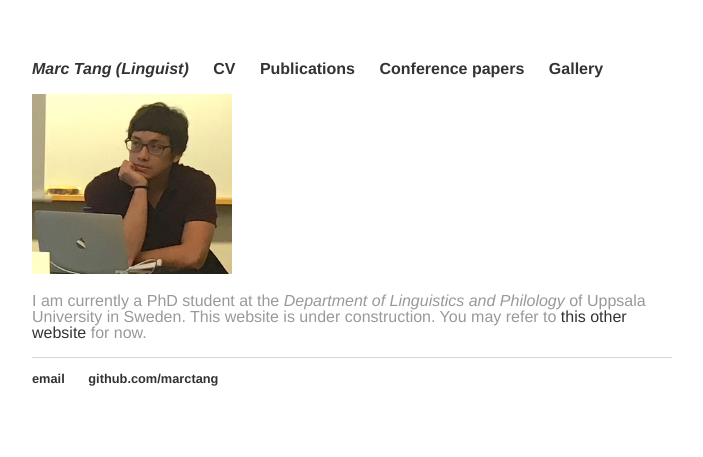
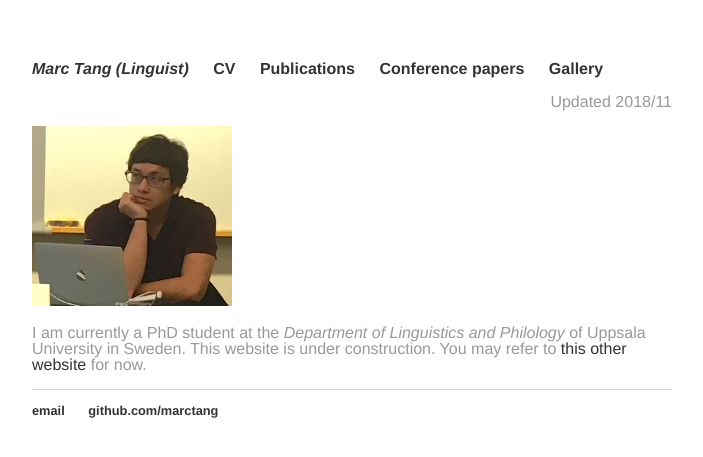
Before and after one commit to marctang/marctang.github.io, a Jekyll site: the page built from index.html, in a window 1280 px wide. Shown: the top 457 px of the page, without its empty margins (288-991 px from the left). Built offline with Jekyll 4.4.1, drawn with Linux system fonts in a browser that asks for light colours.

Commit message:
Update index.html

```diff
--- a/index.html
+++ b/index.html
@@ -3,6 +3,7 @@ layout: default
 title: Linguistics and computational methods
 ---
 <div class="blurb">
+ <p style="text-align: right;">Updated 2018/11</p>
  <p><img src="pictures/pic3.JPG" width="200" height="180" align=”left” /> </p>
  <p> I am currently a PhD student at the <em>Department of Linguistics and Philology</em> of Uppsala University in Sweden. This website is under construction. You may refer to <a href="https://marctang.com">this other website</a> for now. </p>
  </div><!-- /.blurb -->
```
